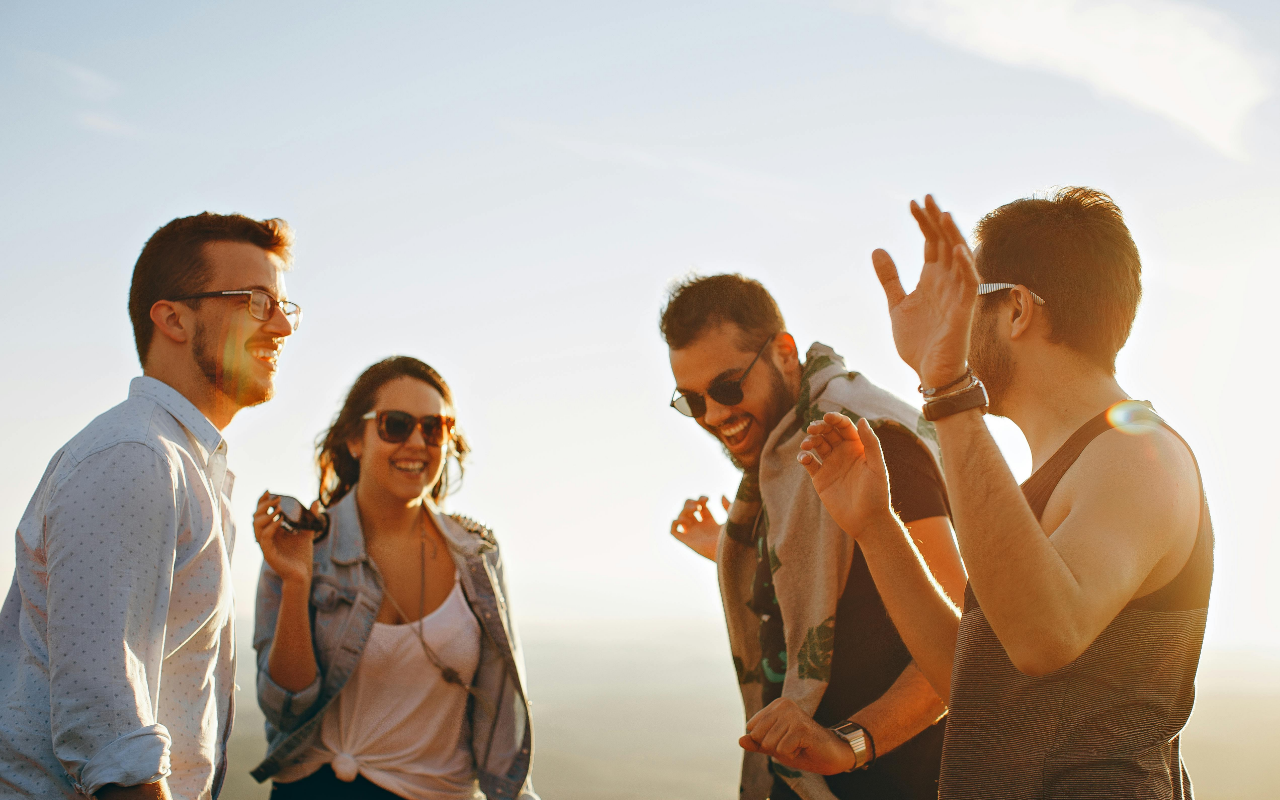
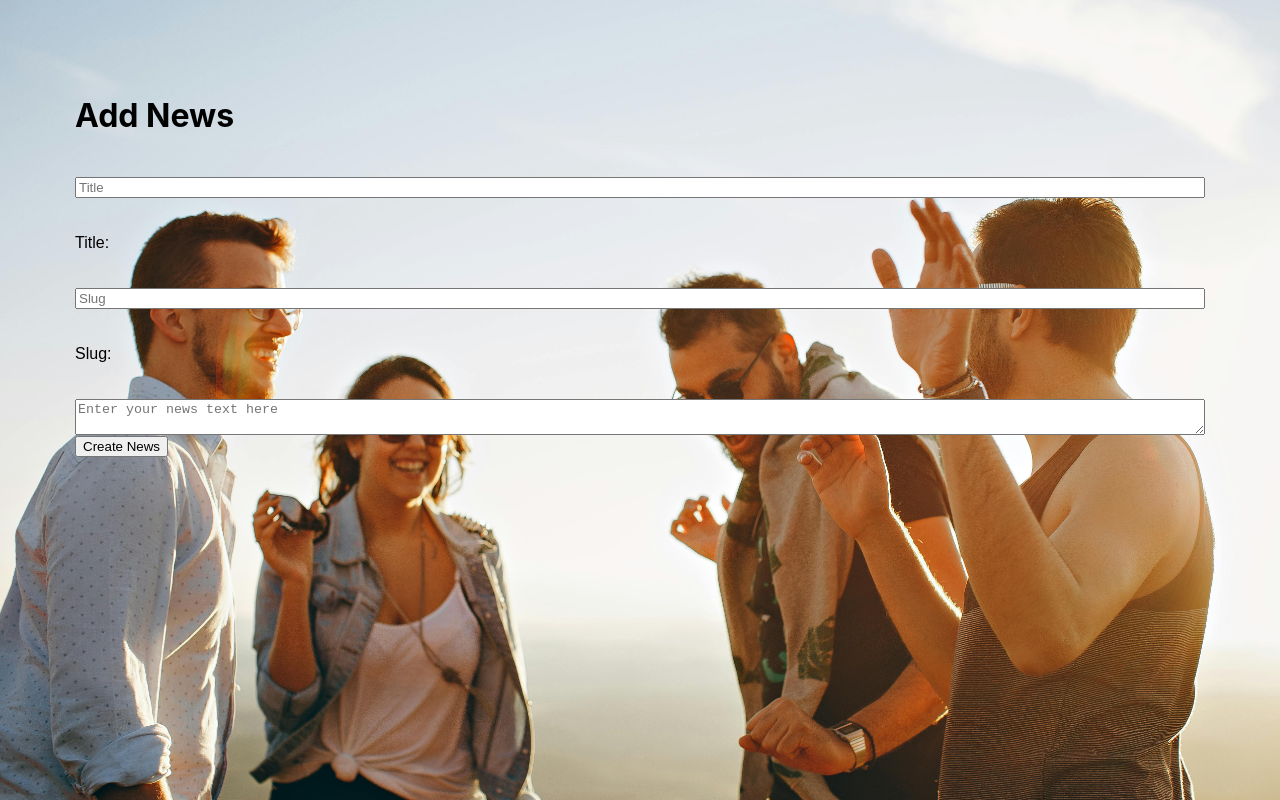
Before and after one commit to nadunlupr/friday-17, a React (Create React App) app: page /news-create in a window 1280 px wide. Before the commit this address had no page. Built offline with nearby package versions, Linux system fonts and the light colour scheme.

Commit message:
intro functional components, useState, axios config

```diff
--- a/src/AppRouter.js
+++ b/src/AppRouter.js
@@ -2,6 +2,7 @@ import {Component} from 'react';
 import { BrowserRouter, Routes, Route} from 'react-router';
 import App from './App';
 import LessonDetails from './components/LessonDetails';
+import CreateNews from './components/create-news/CreateNews';
 
 class AppRouter extends Component {
     render(){
@@ -10,6 +11,7 @@ class AppRouter extends Component {
                 <Routes>
                     <Route path="/" element={<App />} />
                     <Route path="lesson" element={<LessonDetails />} />
+                    <Route path='news-create' element={<CreateNews />} />
                 </Routes>
             </BrowserRouter>
         )
--- /dev/null
+++ b/src/components/create-news/CreateNews.js
@@ -0,0 +1,43 @@
+import { useState } from 'react';
+// import axios from 'axios';
+import api from '../../services/api';
+
+function CreateNews(props) {
+    // const [title, setTitle] = useState('initial title');
+    // const [slug, setSlug] = useState();
+
+    const [state, setState] = useState({
+        title: '',
+        slug: undefined,
+        text: ''
+    })
+
+    const addNews = () => {
+        api.post('/novice', {
+            ...state
+        })
+        .then(res => console.log('result: ', res))
+        .catch(err => console.error('err: ', err))
+    }
+
+    return (
+        <div className='create-news'>
+            <div className='container'>
+                <h1>Add News</h1>
+
+                <input type='text' placeholder='Title'
+                    onChange={({ target: { value: inputTitle } }) => setState(prevState => ({ ...prevState, title: inputTitle }))}
+                    value={state.title} />
+                <p>Title: {state.title}</p>
+                <input type='text' placeholder='Slug'
+                    onChange={({ target: { value: inputSlug } }) => setState(prevState => ({ ...prevState, slug: inputSlug }))} />
+                <p>Slug: {state.slug}</p>
+                <textarea placeholder='Enter your news text here'
+                    onChange={({ target: { value: inputText } }) => setState(prevState => ({ ...prevState, text: inputText }))} />
+            </div>
+            <button onClick={() => addNews()}>Create News</button>
+        </div>
+    )
+}
+
+export default CreateNews;
--- /dev/null
+++ b/src/components/create-news/styles.css
@@ -0,0 +1,14 @@
+.create-news {
+    margin: 50px;
+    padding: 25px;
+
+    .container {
+        display: flex;
+        flex-direction: column;
+        gap: 20px;
+    }
+
+    p {
+        color: black !important;
+    }
+}
--- a/src/index.js
+++ b/src/index.js
@@ -11,6 +11,12 @@ root.render(
   </React.StrictMode>
 );
 
+function importAll(r) {
+  r.keys().forEach(r);
+}
+// Automatically import all CSS files in the `components/` folder
+importAll(require.context('./components', true, /\.css$/));
+
 // If you want to start measuring performance in your app, pass a function
 // to log results (for example: reportWebVitals(console.log))
 // or send to an analytics endpoint. Learn more: https://bit.ly/CRA-vitals
--- /dev/null
+++ b/src/services/api.js
@@ -0,0 +1,8 @@
+import axios from 'axios';
+
+const api = axios.create({
+    baseURL: 'http://88.200.63.148:5009',
+    timeout: 2000
+});
+
+export default api;
```
